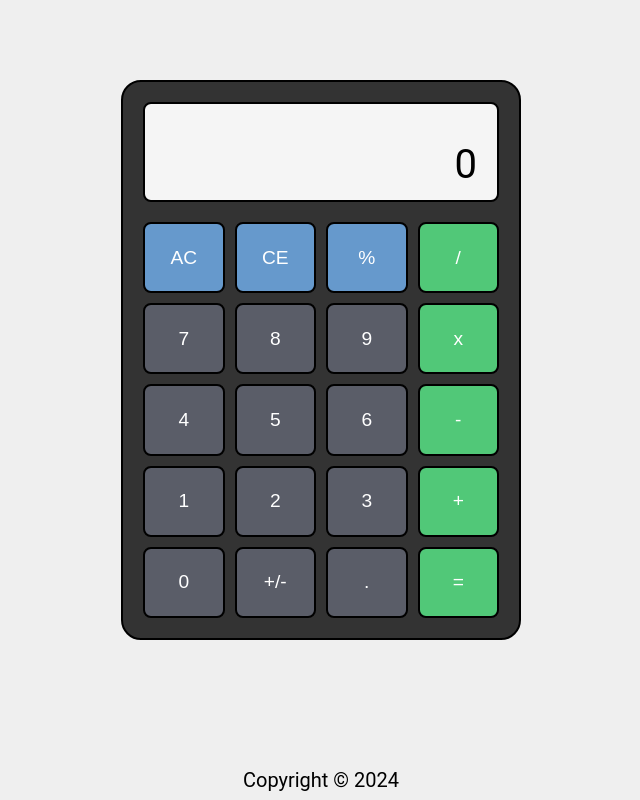
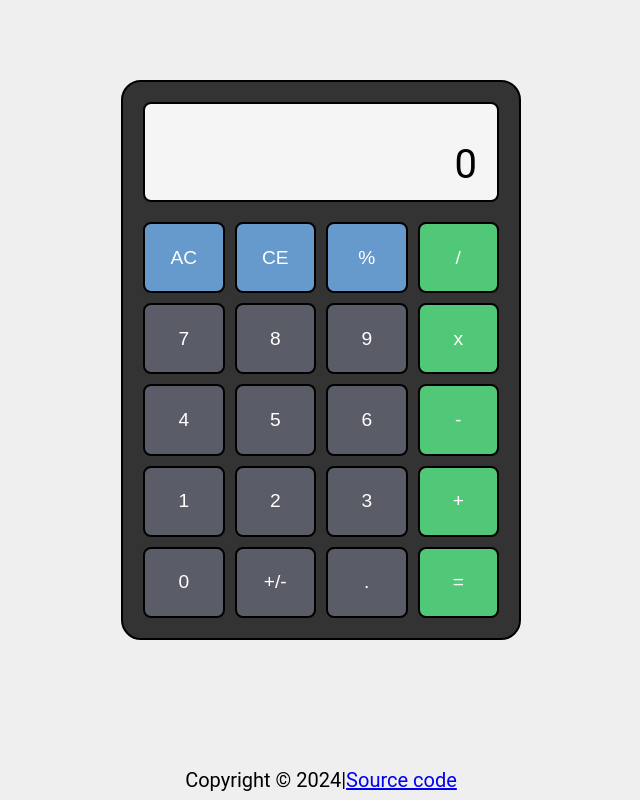
Before and after one commit to MaxDaniliuk/calculator, a plain HTML site: page index.html in a window 1280 px wide. Shown: the whole page, without its empty margins (319-959 px from the left). Drawn offline with Linux system fonts and the light colour scheme.

Commit message:
Include the link to the source code

```diff
--- a/index.html
+++ b/index.html
@@ -48,7 +48,8 @@
         </div>
     </main>
     <footer class="footer">
-        <span>Copyright &copy; <script>document.write(new Date().getFullYear())</script></span>
+        <span>Copyright &copy; <script>document.write(new Date().getFullYear())</script></span><span>|</span>
+        <a href="https://github.com/MaxDaniliuk/calculator" target="_blank">Source code</a>
     </footer>
     <script src="script.js"></script>
 </body>
```
